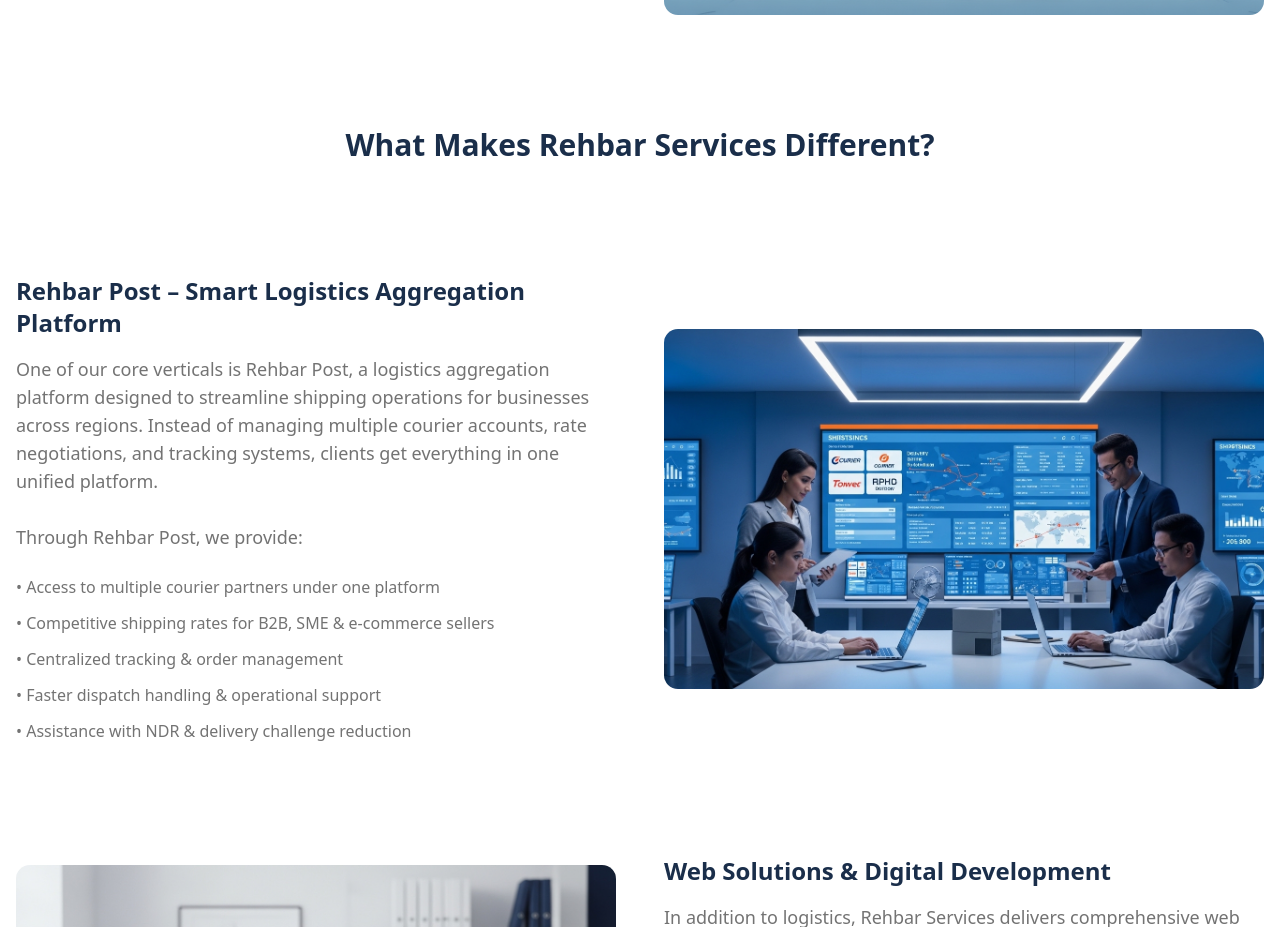
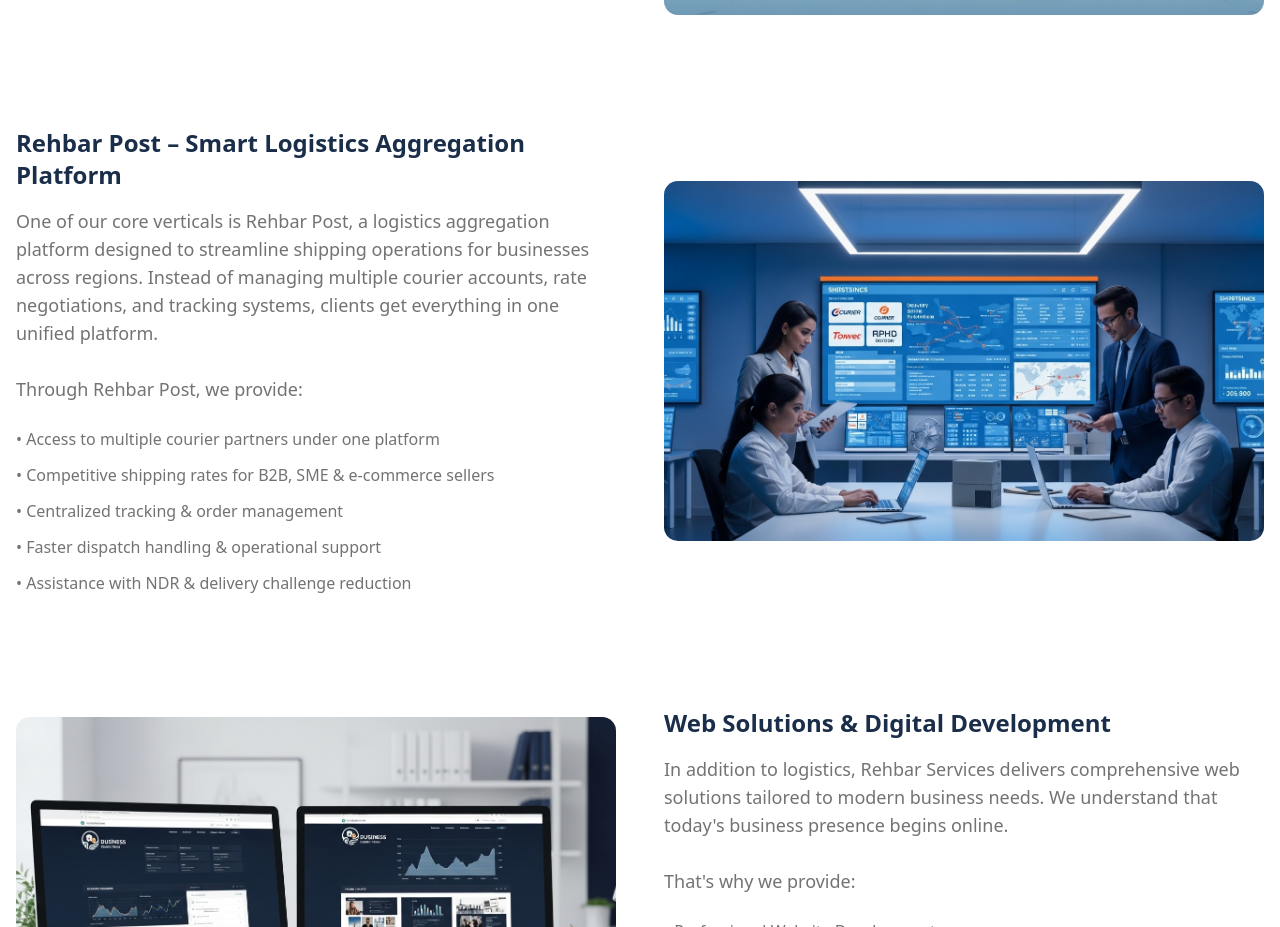
Before and after one commit to Saruu1/RehbarServices, a Next.js app: page /about-us in a window 1280 px wide. Shown: the part 1494-2421 px from the top of the page. Built offline with nearby package versions, Linux system fonts and the light colour scheme.

Commit message:
removed some unnecessary sections

```diff
--- a/app/about-us/page.tsx
+++ b/app/about-us/page.tsx
@@ -164,18 +164,6 @@
             />
           </div>
         </motion.div>
-
-        {/* VALUES */}
-        <div>
-          <motion.h2
-            initial={{ opacity: 0 }}
-            whileInView={{ opacity: 1 }}
-            viewport={{ once: true }}
-            className="text-3xl font-semibold text-[#1A2E4A] text-center mb-14"
-          >
-            What Makes Rehbar Services Different?
-          </motion.h2>
-        </div>
 
         {/* REHBAR POST PLATFORM */}
         <motion.div
```
